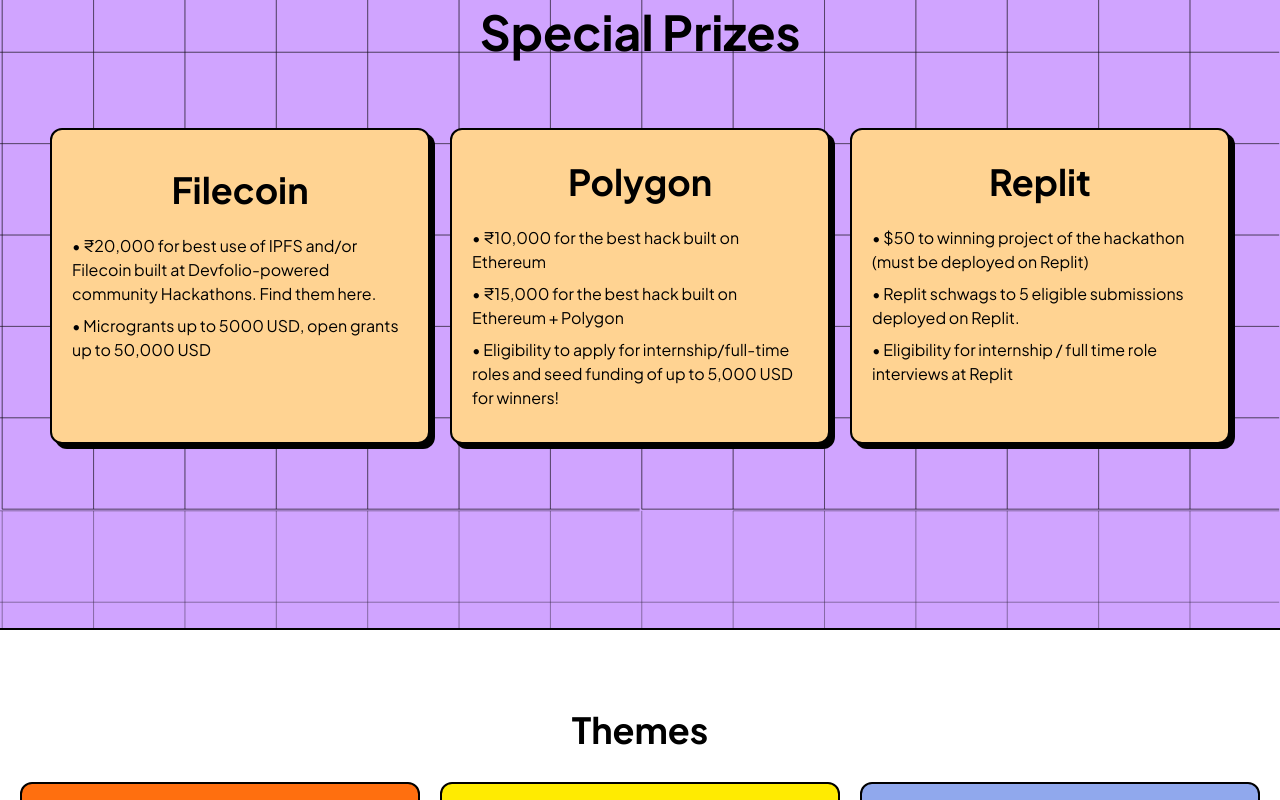
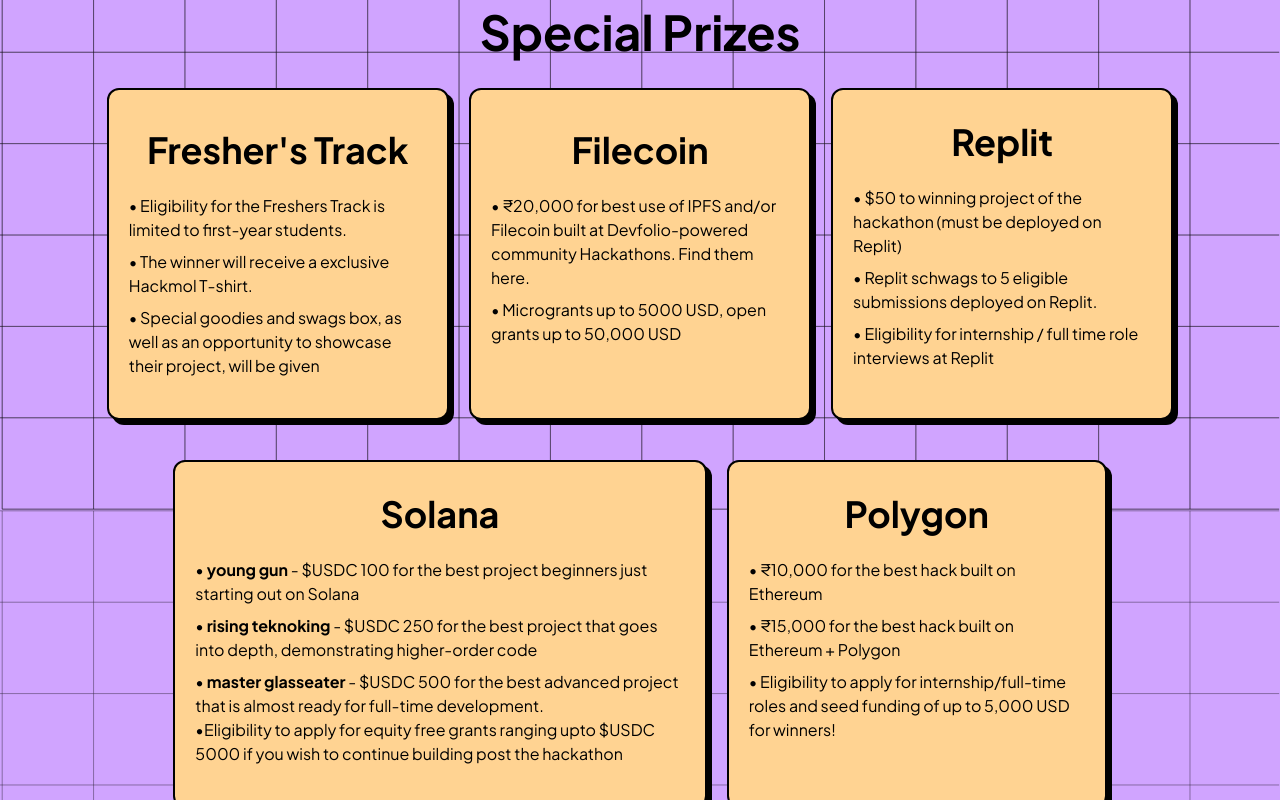
Before and after one commit to gdgcnitj/hackmol-4, a Next.js app: page / in a window 1280 px wide. Shown: the part 3120-3920 px from the top of the page. Built offline with nearby package versions, Linux system fonts and the light colour scheme; grey boxes are pictures that could not be loaded; a web font is replaced by a local one.

Commit message:
added freshers track

```diff
--- a/src/components/Prizes/TrackAndPrices.jsx
+++ b/src/components/Prizes/TrackAndPrices.jsx
@@ -136,13 +136,26 @@
       <h1 className="text-center mt-20  relative z-10 text-3xl md:text-5xl font-bold mb-8">
         Special Prizes
       </h1>
-
-      <div className="  py-10 flex gap-5 flex-wrap justify-center w-full ">
+      <div className="flex w-full justify-center items-center flex-col gap-10 ">
+      <div className="items-center sm:items-stretch  w-10/12 flex gap-5 flex-col sm:flex-row  justify-center ">
         <img
           src={grid.src}
           className="absolute bottom-0 right-0 w-full height-full z-0"
         ></img>
-
+<div className="border-2 border-black bg-[#FFD392] z-10 w-11/12 md:w-[380px]  flex flex-col items-center px-5 py-10  shadow-3xl rounded-xl font-bold  ">
+          <h2 className="text-4xl mb-6 font-bold"> Fresher&apos;s Track</h2>
+          <div className=" self-start mx-0">
+            <p className=" font-normal text-[16] mb-2">
+              • Eligibility for the Freshers Track is limited to first-year students.
+            </p>
+            <p className=" font-normal text-[16] mb-2">
+              • The winner will receive a exclusive Hackmol T-shirt.
+            </p>
+            <p className=" font-normal text-[16]">
+              • Special goodies and swags box, as well as an opportunity to showcase their project, will be given
+            </p>
+          </div>
+        </div>
         <div className="border-2 border-black bg-[#FFD392] z-10 w-11/12 md:w-[380px]  flex flex-col items-center px-5 py-10  shadow-3xl rounded-xl font-bold  ">
           <h2 className="text-4xl mb-6 font-bold"> Filecoin </h2>
           <div className=" self-start mx-0">
@@ -155,21 +168,7 @@
             </p>
           </div>
         </div>
-        <div className="border-2 border-black bg-[#FFD392] z-10 w-11/12 md:w-[380px]  flex flex-col items-center px-5 py-8  shadow-3xl rounded-xl font-bold  ">
-          <h2 className="text-4xl mb-6 font-bold"> Polygon </h2>
-          <div className=" self-start mx-0">
-            <p className=" font-normal text-[16] mb-2">
-              • ₹10,000 for the best hack built on Ethereum
-            </p>
-            <p className=" font-normal text-[16] mb-2">
-              • ₹15,000 for the best hack built on Ethereum + Polygon
-            </p>
-            <p className=" font-normal text-[16]">
-              • Eligibility to apply for internship/full-time roles and seed
-              funding of up to 5,000 USD for winners!
-            </p>
-          </div>
-        </div>
+
         <div className="border-2 border-black bg-[#FFD392] z-10 w-11/12 md:w-[380px]  flex flex-col items-center px-5 py-8  shadow-3xl rounded-xl font-bold  ">
           <h2 className="text-4xl mb-6 font-bold"> Replit </h2>
           <div className=" self-start mx-0">
@@ -187,8 +186,9 @@
         </div>
       </div>
 
-      {/* <div className=" px-8 flex justify-center  ">
-        <div className="border-2 border-black bg-[#FFD392] z-10  w-[760px] solana flex flex-col items-center px-5 py-8  shadow-3xl rounded-xl font-bold  ">
+
+        <div className=" w-10/12 flex justify-center gap-5 flex-col sm:flex-row ">
+          <div className="border-2 w-1/2 border-black bg-[#FFD392] z-10   flex flex-col items-center px-5 py-8  shadow-3xl rounded-xl font-bold  ">
             <h2 className="text-4xl mb-6 font-bold"> Solana </h2>
             <div className=" self-start mx-0">
               <p className=" font-normal text-[16] mb-2">
@@ -211,7 +211,23 @@
               </p>
             </div>
           </div>
-      </div> */}
+          <div className="border-2 border-black bg-[#FFD392] z-10 w-11/12 md:w-[380px]  flex flex-col items-center px-5 py-8  shadow-3xl rounded-xl font-bold  ">
+          <h2 className="text-4xl mb-6 font-bold"> Polygon </h2>
+          <div className=" self-start mx-0">
+            <p className=" font-normal text-[16] mb-2">
+              • ₹10,000 for the best hack built on Ethereum
+            </p>
+            <p className=" font-normal text-[16] mb-2">
+              • ₹15,000 for the best hack built on Ethereum + Polygon
+            </p>
+            <p className=" font-normal text-[16]">
+              • Eligibility to apply for internship/full-time roles and seed
+              funding of up to 5,000 USD for winners!
+            </p>
+          </div>
+        </div>
+        </div>
+      </div>
     </div>
   );
 }
```
Lines whose indentation alone changed are shown as unchanged.
